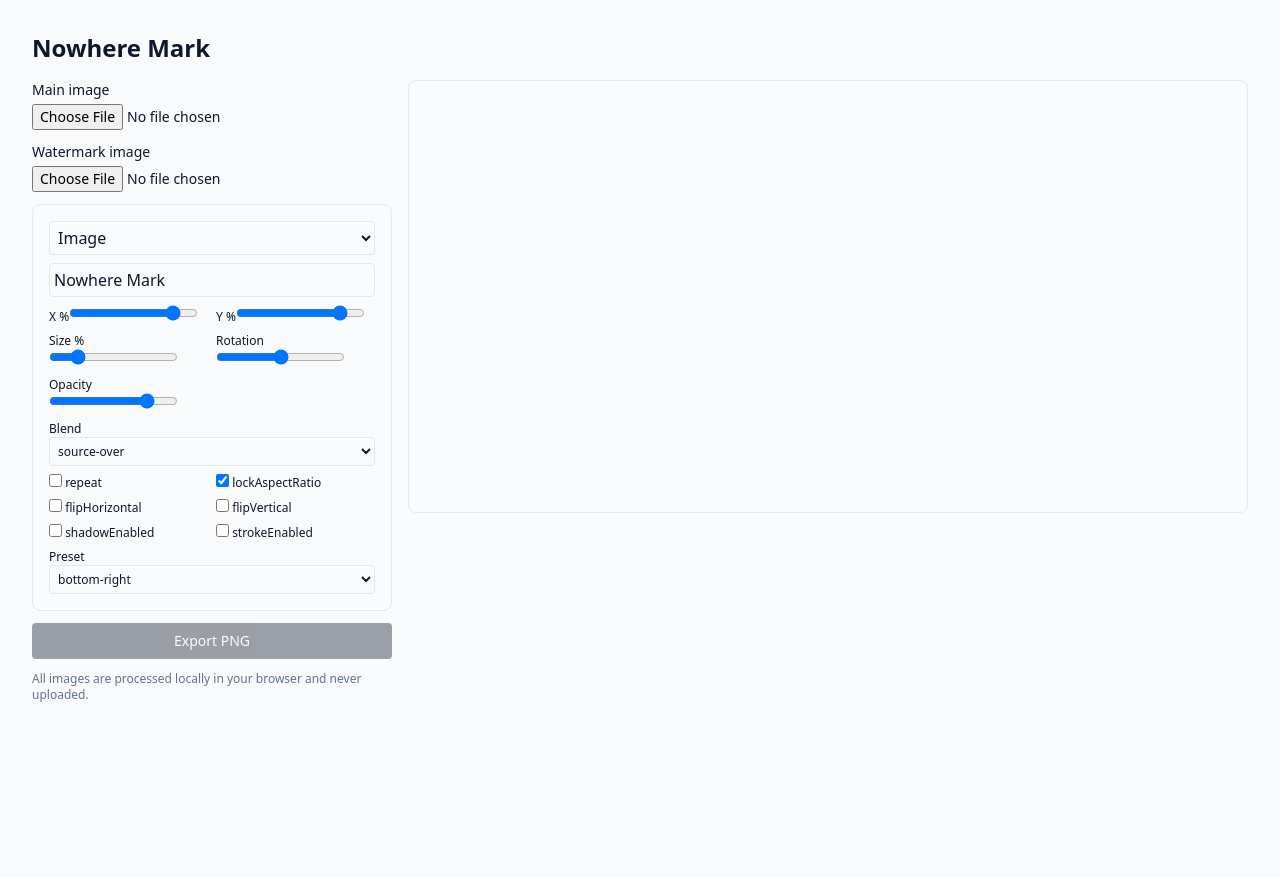
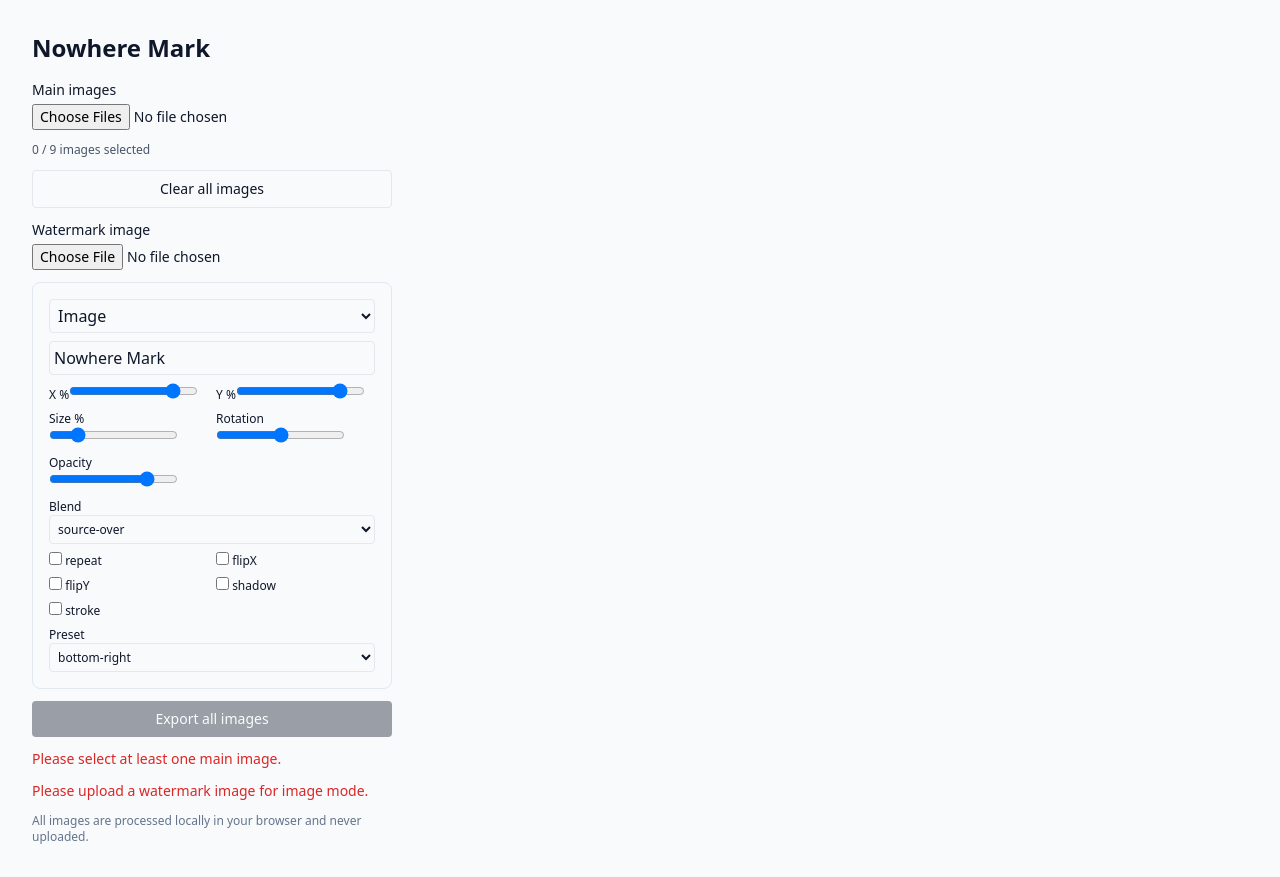
Before and after one commit to kzabCde/NowhereMark, a Next.js app: page / in a window 1280 px wide. Before the commit the page ends 800 px from the top, so only its background shows below. Built offline with nearby package versions, Linux system fonts and the light colour scheme.

Commit message:
Add multi-image watermark previews and exports

```diff
--- a/app/page.tsx
+++ b/app/page.tsx
@@ -1,36 +1,109 @@
 'use client';
 
-import { useMemo, useState } from 'react';
-import { ExportButton } from '@/components/ExportButton';
-import { LivePreviewCanvas } from '@/components/LivePreviewCanvas';
-import { MainImageUploader } from '@/components/MainImageUploader';
+import { useEffect, useMemo, useState } from 'react';
 import { PrivacyNotice } from '@/components/PrivacyNotice';
 import { WatermarkControls } from '@/components/WatermarkControls';
-import { WatermarkUploader } from '@/components/WatermarkUploader';
-import { renderWatermarkedCanvas } from '@/lib/canvas-watermark';
-import { getExportFilename, isValidSourceImageType, isValidWatermarkImageType, loadHtmlImage } from '@/lib/file-utils';
+import { MAX_MAIN_IMAGES, getExportFilename, isValidSourceImageType, isValidWatermarkImageType } from '@/lib/file-utils';
+import { renderWatermarkedImage } from '@/lib/canvas-watermark';
 import type { WatermarkSettings } from '@/types/watermark';
 
-const initial: WatermarkSettings = { mode: 'image', xPercent: 85, yPercent: 85, widthPercent: 20, rotation: 0, opacity: 0.8, blendMode: 'source-over', repeat: false, lockAspectRatio: true, flipHorizontal: false, flipVertical: false, shadowEnabled: false, shadowColor: '#000000', shadowBlur: 4, shadowOffsetX: 2, shadowOffsetY: 2, strokeEnabled: false, strokeColor: '#ffffff', strokeWidth: 2, grayscale: 0, brightness: 100, contrast: 100, invert: 0, blur: 0, text: 'Nowhere Mark', fontSize: 48, textColor: '#ffffff', textStrokeColor: '#000000', textBold: true, textItalic: false, letterSpacing: 0, layoutPreset: 'bottom-right' };
+type MainImageItem = {
+  id: string;
+  file: File;
+  src: string;
+  name: string;
+  previewDataUrl?: string;
+  error?: string;
+};
+
+const initial: WatermarkSettings = { mode: 'image', xPercent: 85, yPercent: 85, widthPercent: 20, rotation: 0, opacity: 0.8, blendMode: 'source-over', repeat: false, flipX: false, flipY: false, shadow: false, shadowColor: '#000000', shadowBlur: 4, shadowOffsetX: 2, shadowOffsetY: 2, stroke: false, strokeColor: '#ffffff', strokeWidth: 2, grayscale: 0, brightness: 100, contrast: 100, invert: 0, blur: 0, text: 'Nowhere Mark', fontSize: 48, textColor: '#ffffff', textStrokeColor: '#000000', textBold: true, textItalic: false, letterSpacing: 0, layoutPreset: 'bottom-right' };
 
 export default function Page() {
-  const [sourceImage, setSourceImage] = useState<HTMLImageElement | null>(null);
-  const [watermarkImage, setWatermarkImage] = useState<HTMLImageElement | null>(null);
+  const [mainImages, setMainImages] = useState<MainImageItem[]>([]);
+  const [watermarkSrc, setWatermarkSrc] = useState<string | undefined>();
   const [settings, setSettings] = useState<WatermarkSettings>(initial);
-  const canExport = useMemo(() => !!sourceImage, [sourceImage]);
+  const [isRendering, setIsRendering] = useState(false);
+  const [error, setError] = useState<string>('');
+
+  const canRenderWatermark = settings.mode !== 'image' || !!watermarkSrc;
+
+  useEffect(() => {
+    let cancelled = false;
+    const run = async () => {
+      if (!mainImages.length) return;
+      setIsRendering(true);
+      const next = [...mainImages];
+      for (let i = 0; i < next.length; i += 1) {
+        try {
+          next[i] = { ...next[i], previewDataUrl: await renderWatermarkedImage({ mainImageSrc: next[i].src, watermarkSettings: settings, watermarkImageSrc: watermarkSrc }) };
+          if (!cancelled) setMainImages((prev) => prev.map((p) => (p.id === next[i].id ? next[i] : p)));
+        } catch {
+          if (!cancelled) setMainImages((prev) => prev.map((p) => (p.id === next[i].id ? { ...p, error: 'Preview render failed' } : p)));
+        }
+      }
+      if (!cancelled) setIsRendering(false);
+    };
+    if (canRenderWatermark) run();
+    return () => {
+      cancelled = true;
+    };
+  }, [settings, watermarkSrc, canRenderWatermark]);
+
+  const onMainFiles = (files: FileList | null) => {
+    if (!files) return;
+    const selected = Array.from(files);
+    const valid = selected.filter(isValidSourceImageType).slice(0, MAX_MAIN_IMAGES);
+    if (selected.length > MAX_MAIN_IMAGES) setError(`You can upload up to ${MAX_MAIN_IMAGES} images.`);
+    else setError('');
+    const items = valid.map((file, index) => ({ id: `${Date.now()}-${index}-${file.name}`, file, src: URL.createObjectURL(file), name: file.name }));
+    setMainImages(items);
+  };
+
+  const exportOne = (item: MainImageItem, index: number) => {
+    if (!item.previewDataUrl) return;
+    const a = document.createElement('a');
+    a.href = item.previewDataUrl;
+    a.download = getExportFilename(index + 1);
+    a.click();
+  };
+
+  const exportAll = () => mainImages.forEach((img, i) => exportOne(img, i));
+
+  const canExport = useMemo(() => mainImages.some((m) => !!m.previewDataUrl), [mainImages]);
 
   return <main className='mx-auto max-w-7xl p-4 md:p-8'>
     <h1 className='mb-4 text-2xl font-semibold'>Nowhere Mark</h1>
     <div className='grid gap-4 lg:grid-cols-[360px_1fr]'>
       <section className='space-y-3'>
-        <MainImageUploader onFile={async (f)=>{ if(!f || !isValidSourceImageType(f)) return; setSourceImage(await loadHtmlImage(f)); }} />
-        <WatermarkUploader onFile={async (f)=>{ if(!f || !isValidWatermarkImageType(f)) return; setWatermarkImage(await loadHtmlImage(f)); }} />
+        <div><label className='mb-1 block text-sm font-medium'>Main images</label><input className='w-full text-sm' type='file' multiple accept='.jpg,.jpeg,.png,.webp,image/jpeg,image/png,image/webp' onChange={(e) => onMainFiles(e.target.files)} /></div>
+        <p className='text-xs text-slate-600'>{mainImages.length} / 9 images selected</p>
+        <button className='w-full rounded border px-3 py-2 text-sm' onClick={() => setMainImages([])}>Clear all images</button>
+
+        <div><label className='mb-1 block text-sm font-medium'>Watermark image</label><input className='w-full text-sm' type='file' accept='.png,.jpg,.jpeg,.webp,.svg,image/png,image/jpeg,image/webp,image/svg+xml' onChange={(e) => {
+          const f = e.target.files?.[0];
+          if (!f) return;
+          if (!isValidWatermarkImageType(f)) return setError('Unsupported watermark file type.');
+          setWatermarkSrc(URL.createObjectURL(f));
+        }} /></div>
+
         <WatermarkControls settings={settings} setSettings={setSettings} />
-        <ExportButton disabled={!canExport} onExport={()=>{ if(!sourceImage) return; const canvas = renderWatermarkedCanvas({ sourceImage, sourceWidth: sourceImage.naturalWidth, sourceHeight: sourceImage.naturalHeight, settings, watermarkImage }); const a=document.createElement('a'); a.href=canvas.toDataURL('image/png'); a.download=getExportFilename(); a.click(); }} />
+        <button disabled={!canExport} onClick={exportAll} className='w-full rounded bg-slate-900 px-3 py-2 text-sm text-white disabled:opacity-40 dark:bg-slate-100 dark:text-slate-900'>Export all images</button>
+        {!mainImages.length && <p className='text-sm text-red-600'>Please select at least one main image.</p>}
+        {settings.mode === 'image' && !watermarkSrc && <p className='text-sm text-red-600'>Please upload a watermark image for image mode.</p>}
+        {!!error && <p className='text-sm text-red-600'>{error}</p>}
         <PrivacyNotice />
       </section>
       <section>
-        <LivePreviewCanvas sourceImage={sourceImage} watermarkImage={watermarkImage} settings={settings} />
+        {isRendering && <p className='mb-2 text-sm text-slate-600'>Rendering previews…</p>}
+        <div className='grid grid-cols-1 gap-3 md:grid-cols-2 xl:grid-cols-3'>
+          {mainImages.map((item, idx) => <article key={item.id} className='rounded-lg border border-slate-200 bg-slate-50 p-3 dark:border-slate-800 dark:bg-slate-900'>
+            {item.previewDataUrl ? <img src={item.previewDataUrl} alt={`Preview ${item.name}`} className='h-auto w-full rounded' /> : <p className='text-sm'>Waiting for preview…</p>}
+            <div className='mt-2 flex items-center justify-between gap-2'>
+              <p className='truncate text-xs'>{item.name}</p>
+              <button className='rounded border px-2 py-1 text-xs' onClick={() => exportOne(item, idx)} disabled={!item.previewDataUrl}>Export</button>
+            </div>
+          </article>)}
+        </div>
       </section>
     </div>
   </main>;
--- a/components/WatermarkControls.tsx
+++ b/components/WatermarkControls.tsx
@@ -13,7 +13,7 @@ export function WatermarkControls({ settings, setSettings }: { settings: Waterma
     <input value={settings.text} onChange={(e)=>update('text',e.target.value)} placeholder='Watermark text' className='w-full rounded border p-1 bg-transparent' />
     <div className='grid grid-cols-2 gap-2 text-xs'>{[['xPercent','X %',0,100],['yPercent','Y %',0,100],['widthPercent','Size %',2,100],['rotation','Rotation',-180,180],['opacity','Opacity',0,1]].map(([k,l,min,max])=><label key={k}>{l}<input type='range' min={min} max={max} step={k==='opacity'?0.01:1} value={settings[k as keyof WatermarkSettings] as number} onChange={(e)=>update(k as keyof WatermarkSettings, Number(e.target.value) as never)} /></label>)}</div>
     <label className='text-xs block'>Blend <select value={settings.blendMode} onChange={(e)=>update('blendMode', e.target.value as GlobalCompositeOperation)} className='w-full rounded border p-1 bg-transparent'><option>source-over</option><option>multiply</option><option>screen</option><option>overlay</option><option>darken</option><option>lighten</option></select></label>
-    <div className='grid grid-cols-2 gap-2 text-xs'>{['repeat','lockAspectRatio','flipHorizontal','flipVertical','shadowEnabled','strokeEnabled'].map((k)=><label key={k}><input type='checkbox' checked={settings[k as keyof WatermarkSettings] as boolean} onChange={(e)=>update(k as keyof WatermarkSettings, e.target.checked as never)} /> {k}</label>)}</div>
+    <div className='grid grid-cols-2 gap-2 text-xs'>{['repeat','flipX','flipY','shadow','stroke'].map((k)=><label key={k}><input type='checkbox' checked={settings[k as keyof WatermarkSettings] as boolean} onChange={(e)=>update(k as keyof WatermarkSettings, e.target.checked as never)} /> {k}</label>)}</div>
     <label className='text-xs block'>Preset <select value={settings.layoutPreset} onChange={(e)=>{ const p=e.target.value as LayoutPreset; const vals=applyLayoutPreset(p); setSettings({...settings, layoutPreset:p, ...vals});}} className='w-full rounded border p-1 bg-transparent'>{presets.map(p=><option key={p} value={p}>{p}</option>)}</select></label>
   </div>;
 }
--- a/lib/canvas-watermark.ts
+++ b/lib/canvas-watermark.ts
@@ -9,15 +9,36 @@ type RenderInput = {
   targetCanvas?: HTMLCanvasElement;
 };
 
+export type RenderWatermarkedImageInput = {
+  mainImageSrc: string;
+  watermarkSettings: WatermarkSettings;
+  watermarkImageSrc?: string;
+};
+
+function loadImage(src: string): Promise<HTMLImageElement> {
+  return new Promise((resolve, reject) => {
+    const img = new Image();
+    img.onload = () => resolve(img);
+    img.onerror = () => reject(new Error(`Failed to load image: ${src}`));
+    img.src = src;
+  });
+}
+
 function applyEffects(ctx: CanvasRenderingContext2D, s: WatermarkSettings) {
-  const filters = [
-    `grayscale(${s.grayscale}%)`,
-    `brightness(${s.brightness}%)`,
-    `contrast(${s.contrast}%)`,
-    `invert(${s.invert}%)`,
-    `blur(${s.blur}px)`,
-  ];
-  ctx.filter = filters.join(' ');
+  ctx.filter = [`grayscale(${s.grayscale}%)`, `brightness(${s.brightness}%)`, `contrast(${s.contrast}%)`, `invert(${s.invert}%)`, `blur(${s.blur}px)`].join(' ');
+}
+
+export async function renderWatermarkedImage({ mainImageSrc, watermarkSettings, watermarkImageSrc }: RenderWatermarkedImageInput): Promise<string> {
+  const sourceImage = await loadImage(mainImageSrc);
+  const wm = watermarkImageSrc ? await loadImage(watermarkImageSrc) : null;
+  const canvas = renderWatermarkedCanvas({
+    sourceImage,
+    sourceWidth: sourceImage.naturalWidth,
+    sourceHeight: sourceImage.naturalHeight,
+    settings: watermarkSettings,
+    watermarkImage: wm,
+  });
+  return canvas.toDataURL('image/png');
 }
 
 export function renderWatermarkedCanvas({ sourceImage, sourceWidth, sourceHeight, settings, watermarkImage, targetCanvas }: RenderInput): HTMLCanvasElement {
@@ -34,7 +55,7 @@ export function renderWatermarkedCanvas({ sourceImage, sourceWidth, sourceHeight
   ctx.drawImage(sourceImage, 0, 0, canvas.width, canvas.height);
 
   const wmW = (settings.widthPercent / 100) * canvas.width;
-  const wmH = watermarkImage ? wmW * ((watermarkImage as HTMLImageElement).naturalHeight / (watermarkImage as HTMLImageElement).naturalWidth || 1) : settings.fontSize * 1.5;
+  const wmH = watermarkImage ? wmW * (((watermarkImage as HTMLImageElement).naturalHeight / (watermarkImage as HTMLImageElement).naturalWidth) || 1) : settings.fontSize * 1.5;
   const x = (settings.xPercent / 100) * canvas.width;
   const y = (settings.yPercent / 100) * canvas.height;
 
@@ -42,7 +63,7 @@ export function renderWatermarkedCanvas({ sourceImage, sourceWidth, sourceHeight
   ctx.globalAlpha = settings.opacity;
   ctx.globalCompositeOperation = settings.blendMode;
   applyEffects(ctx, settings);
-  if (settings.shadowEnabled) {
+  if (settings.shadow) {
     ctx.shadowColor = settings.shadowColor;
     ctx.shadowBlur = settings.shadowBlur;
     ctx.shadowOffsetX = settings.shadowOffsetX;
@@ -53,11 +74,11 @@ export function renderWatermarkedCanvas({ sourceImage, sourceWidth, sourceHeight
     ctx.save();
     ctx.translate(dx, dy);
     ctx.rotate((settings.rotation * Math.PI) / 180);
-    ctx.scale(settings.flipHorizontal ? -1 : 1, settings.flipVertical ? -1 : 1);
+    ctx.scale(settings.flipX ? -1 : 1, settings.flipY ? -1 : 1);
 
     if ((settings.mode === 'image' || settings.mode === 'hybrid') && watermarkImage) {
       ctx.drawImage(watermarkImage, -wmW / 2, -wmH / 2, wmW, wmH);
-      if (settings.strokeEnabled) {
+      if (settings.stroke) {
         ctx.strokeStyle = settings.strokeColor;
         ctx.lineWidth = settings.strokeWidth;
         ctx.strokeRect(-wmW / 2, -wmH / 2, wmW, wmH);
@@ -72,7 +93,7 @@ export function renderWatermarkedCanvas({ sourceImage, sourceWidth, sourceHeight
       let cx = 0;
       for (const ch of chars) {
         const w = ctx.measureText(ch).width;
-        if (settings.strokeEnabled) {
+        if (settings.stroke) {
           ctx.strokeStyle = settings.textStrokeColor;
           ctx.lineWidth = settings.strokeWidth;
           ctx.strokeText(ch, cx, 0);
--- a/lib/file-utils.ts
+++ b/lib/file-utils.ts
@@ -1,15 +1,11 @@
 const SOURCE_TYPES = ['image/jpeg', 'image/png', 'image/webp'];
 const WATERMARK_TYPES = ['image/jpeg', 'image/png', 'image/webp', 'image/svg+xml'];
 
+export const MAX_MAIN_IMAGES = 9;
+
 export const isValidSourceImageType = (file: File) => SOURCE_TYPES.includes(file.type);
 export const isValidWatermarkImageType = (file: File) => WATERMARK_TYPES.includes(file.type);
-export const getExportFilename = (now = new Date()) => `nowhere-mark-${now.toISOString().replace(/[:.]/g, '-')}.png`;
-
-export async function loadHtmlImage(file: File): Promise<HTMLImageElement> {
-  const url = URL.createObjectURL(file);
-  const img = new Image();
-  img.src = url;
-  await img.decode();
-  URL.revokeObjectURL(url);
-  return img;
-}
+export const getExportFilename = (index?: number, now = new Date()) => {
+  const ts = now.toISOString().replace(/[:.]/g, '-');
+  return typeof index === 'number' ? `nowhere-mark-${index}-${ts}.png` : `nowhere-mark-${ts}.png`;
+};
```
Also changed, not shown: types/watermark.ts (+5 -5 lines), 1 other file (tests, documents, lock files or other folders).
